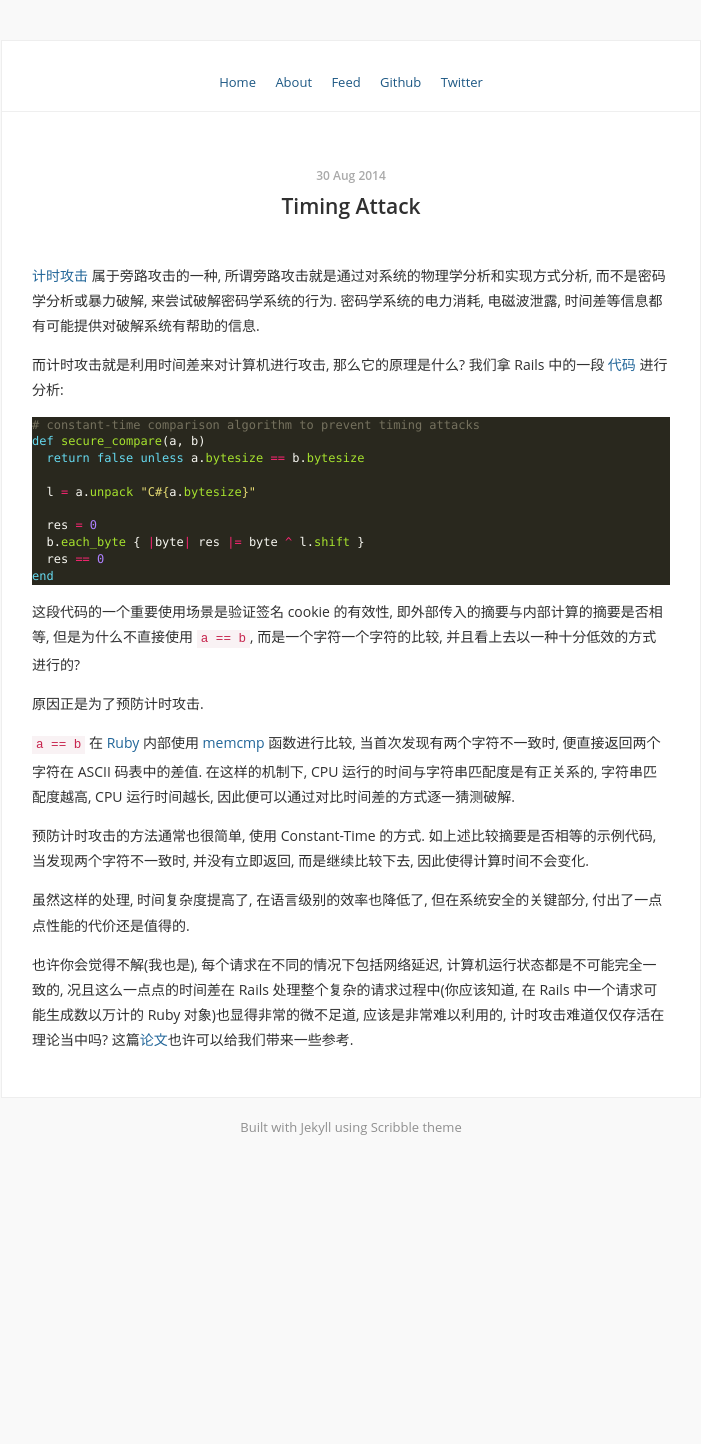
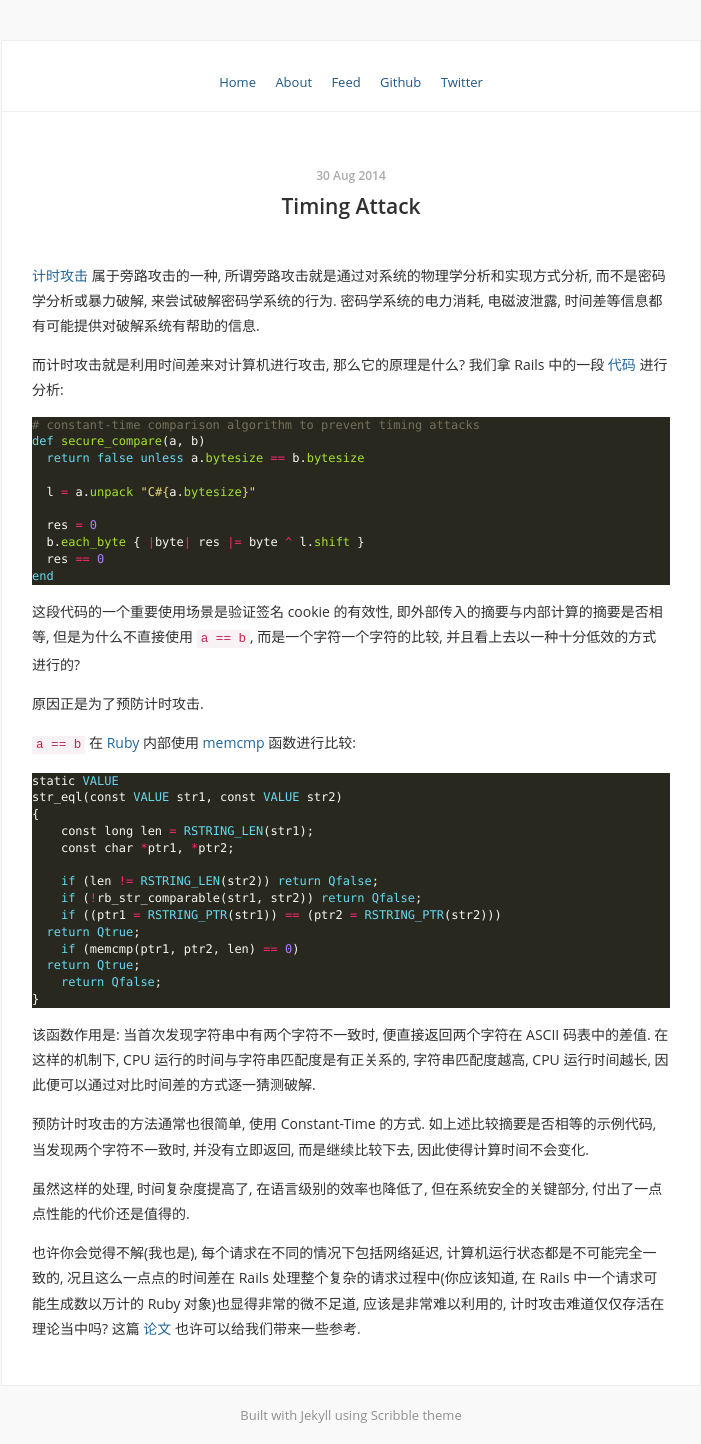
Before and after one commit to Leslie89xlxiao/zhouguangming.github.io, a Jekyll site: the page built from _posts/2014-08-30-timing-attack.md, in a window 1280 px wide. Shown: the whole page, without its empty margins (289-990 px from the left). Built offline with Jekyll 4.4.1, drawn with Linux system fonts in a browser that asks for light colours; Markdown is read by kramdown in place of the engine named in the settings; before the commit the page ends 1156 px from its top, so only the background shows below that.

Commit message:
update post

````diff
--- a/_posts/2014-08-30-timing-attack.md
+++ b/_posts/2014-08-30-timing-attack.md
@@ -24,10 +24,29 @@ end
 
 原因正是为了预防计时攻击.
 
-`a == b` 在 [Ruby](https://github.com/ruby/ruby/blob/trunk/string.c#L2461) 内部使用 [memcmp](http://man7.org/linux/man-pages/man3/memcmp.3.html) 函数进行比较, 当首次发现有两个字符不一致时, 便直接返回两个字符在 ASCII 码表中的差值. 在这样的机制下, CPU 运行的时间与字符串匹配度是有正关系的, 字符串匹配度越高, CPU 运行时间越长, 因此便可以通过对比时间差的方式逐一猜测破解.
+`a == b` 在 [Ruby](https://github.com/ruby/ruby/blob/trunk/string.c#L2537) 内部使用 [memcmp](http://man7.org/linux/man-pages/man3/memcmp.3.html) 函数进行比较:
+
+```ruby
+static VALUE
+str_eql(const VALUE str1, const VALUE str2)
+{
+    const long len = RSTRING_LEN(str1);
+    const char *ptr1, *ptr2;
+
+    if (len != RSTRING_LEN(str2)) return Qfalse;
+    if (!rb_str_comparable(str1, str2)) return Qfalse;
+    if ((ptr1 = RSTRING_PTR(str1)) == (ptr2 = RSTRING_PTR(str2)))
+  return Qtrue;
+    if (memcmp(ptr1, ptr2, len) == 0)
+  return Qtrue;
+    return Qfalse;
+}
+```
+
+该函数作用是: 当首次发现字符串中有两个字符不一致时, 便直接返回两个字符在 ASCII 码表中的差值. 在这样的机制下, CPU 运行的时间与字符串匹配度是有正关系的, 字符串匹配度越高, CPU 运行时间越长, 因此便可以通过对比时间差的方式逐一猜测破解.
 
 预防计时攻击的方法通常也很简单, 使用 Constant-Time 的方式. 如上述比较摘要是否相等的示例代码, 当发现两个字符不一致时, 并没有立即返回, 而是继续比较下去, 因此使得计算时间不会变化.
 
 虽然这样的处理, 时间复杂度提高了, 在语言级别的效率也降低了, 但在系统安全的关键部分, 付出了一点点性能的代价还是值得的.
 
-也许你会觉得不解(我也是), 每个请求在不同的情况下包括网络延迟, 计算机运行状态都是不可能完全一致的, 况且这么一点点的时间差在 Rails 处理整个复杂的请求过程中(你应该知道, 在 Rails 中一个请求可能生成数以万计的 Ruby 对象)也显得非常的微不足道, 应该是非常难以利用的, 计时攻击难道仅仅存活在理论当中吗? 这篇[论文](http://www.cs.rice.edu/~dwallach/pub/crosby-timing2009.pdf)也许可以给我们带来一些参考.
+也许你会觉得不解(我也是), 每个请求在不同的情况下包括网络延迟, 计算机运行状态都是不可能完全一致的, 况且这么一点点的时间差在 Rails 处理整个复杂的请求过程中(你应该知道, 在 Rails 中一个请求可能生成数以万计的 Ruby 对象)也显得非常的微不足道, 应该是非常难以利用的, 计时攻击难道仅仅存活在理论当中吗? 这篇 [论文](http://www.cs.rice.edu/~dwallach/pub/crosby-timing2009.pdf) 也许可以给我们带来一些参考.
````
